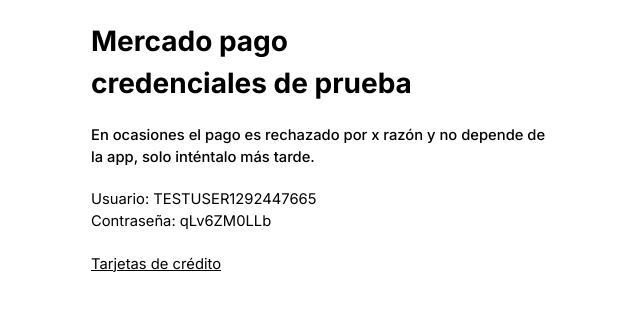
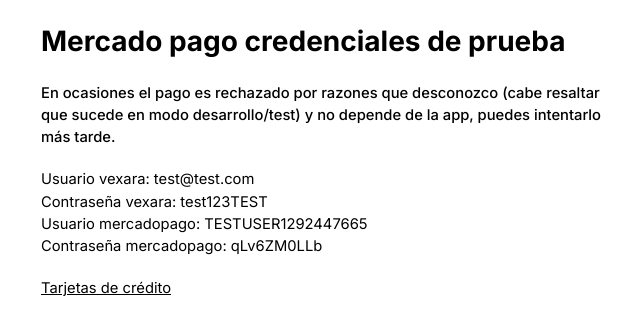
Before and after one commit to dresandev/vexara, a Next.js app: page /payment-credentials in a window 1280 px wide. Shown: the top 334 px of the page, without its empty margins (319-959 px from the left). Built offline with nearby package versions, Linux system fonts and the light colour scheme; no server answers.

Commit message:
add: vexara test credentials

```diff
--- a/src/app/payment-credentials/page.module.css
+++ b/src/app/payment-credentials/page.module.css
@@ -1,5 +1,5 @@
 .wrapper {
-  max-inline-size: 500px;
+  max-inline-size: 600px;
   padding: 20px;
   margin-inline: auto;
 }
--- a/src/app/payment-credentials/page.tsx
+++ b/src/app/payment-credentials/page.tsx
@@ -4,9 +4,11 @@
   return (
     <div className={styles.wrapper}>
       <h1 className={styles.title}>Mercado pago credenciales de prueba</h1>
-      <p className={styles.description}>En ocasiones el pago es rechazado por x razón y no depende de la app, solo inténtalo más tarde.</p>
-      <p>Usuario: TESTUSER1292447665</p>
-      <p>Contraseña: qLv6ZM0LLb</p>
+      <p className={styles.description}>En ocasiones el pago es rechazado por razones que desconozco (cabe resaltar que sucede en modo desarrollo/test) y no depende de la app, puedes intentarlo más tarde.</p>
+      <p>Usuario vexara: test@test.com</p>
+      <p>Contraseña vexara: test123TEST</p>
+      <p>Usuario mercadopago: TESTUSER1292447665</p>
+      <p>Contraseña mercadopago: qLv6ZM0LLb</p>
       <a
         className={styles.link}
         href='https://www.mercadopago.com.co/developers/es/docs/checkout-api/additional-content/your-integrations/test/cards'
```
Also changed, not shown: 1 other file (tests, documents, lock files or other folders).
